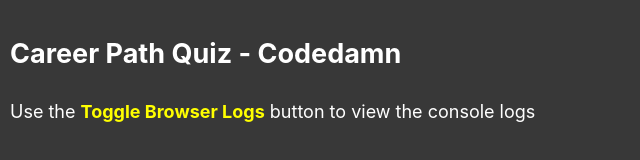
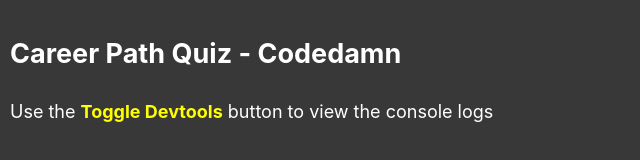
Before and after one commit to codedamn-classrooms/career-path-quiz, a plain HTML site: page index.html in a window 1280 px wide. Shown: the whole page, without its empty margins (0-640 px from the left). Drawn offline with Linux system fonts and the light colour scheme.

Commit message:
devtools

```diff
--- a/index.html
+++ b/index.html
@@ -10,9 +10,7 @@
   <body>
     <h2>Career Path Quiz - Codedamn</h2>
 
-    <p>
-      Use the <span>Toggle Browser Logs</span> button to view the console logs
-    </p>
+    <p>Use the <span>Toggle Devtools</span> button to view the console logs</p>
 
     <script src="index.js"></script>
   </body>
```
